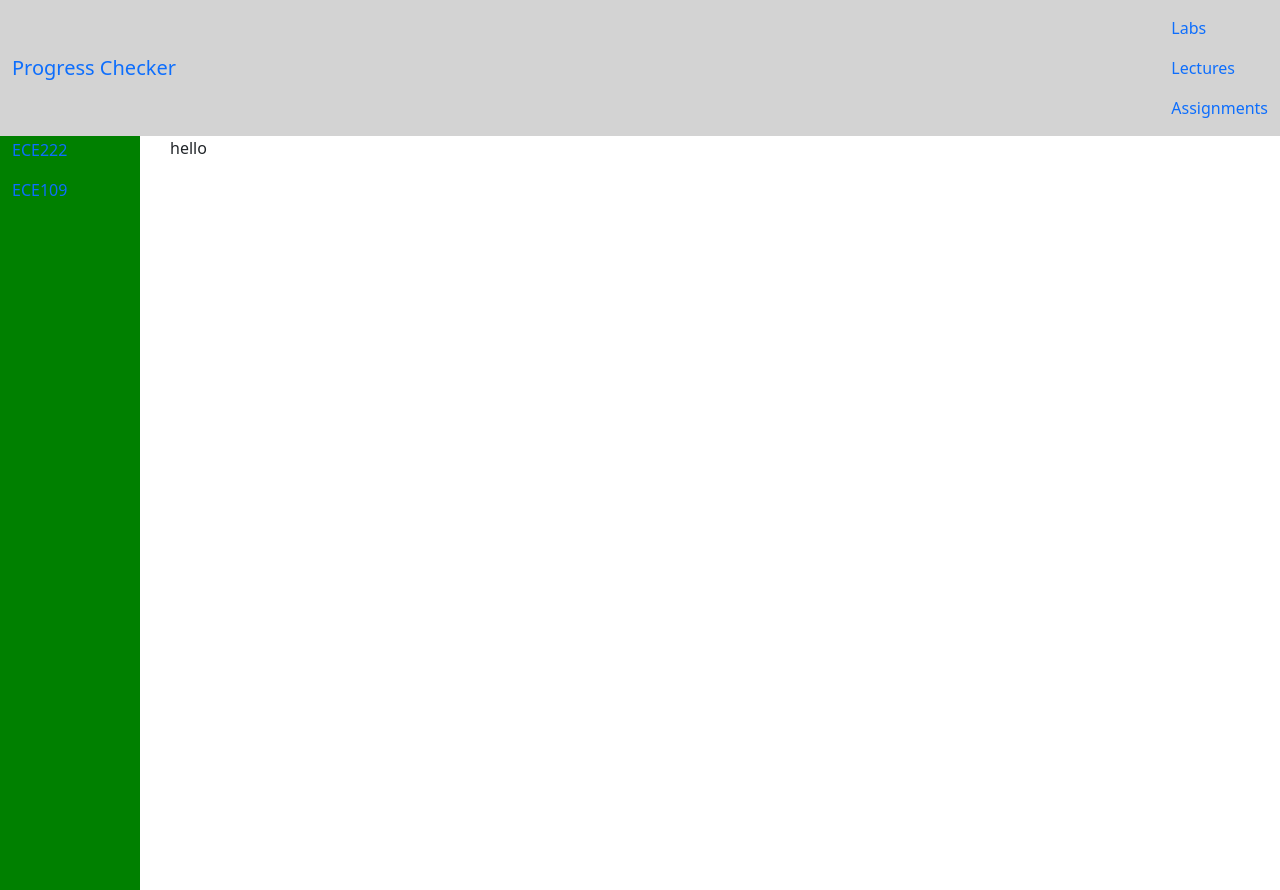
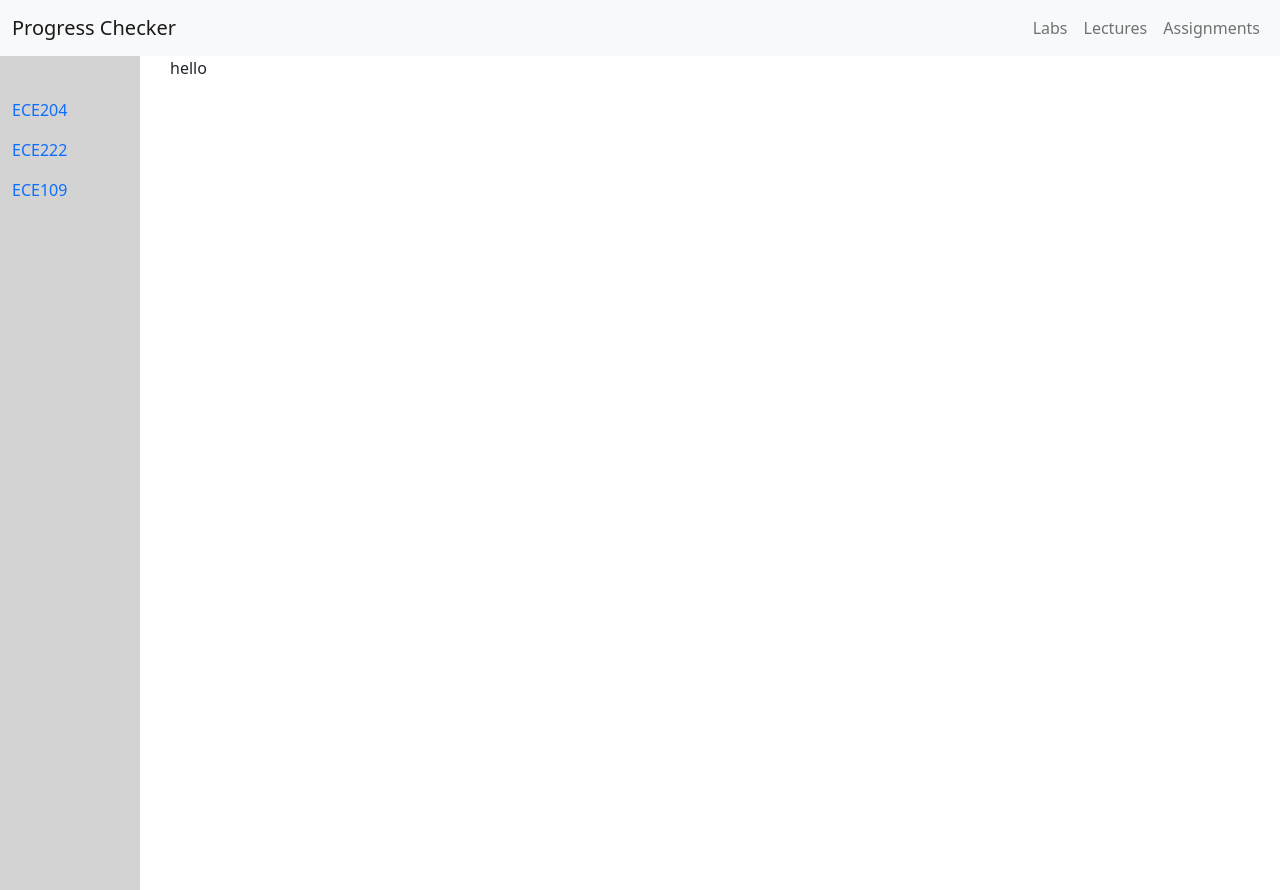
Before and after one commit to annegu/TravelBud, a Flask app: page / in a window 1280 px wide. Run offline with Flask 2, Linux system fonts and the light colour scheme.

Commit message:
Adjust top nav bar and change colour of side nav bar

```diff
--- a/static/style.css
+++ b/static/style.css
@@ -4,7 +4,7 @@ body {
 
 .navbar-fixed-left {
     margin-top: 30px;
-    background-color:green;
+    background-color: lightgray;
     padding-top: 30px;
     width: 140px;
     position: fixed;
@@ -12,9 +12,6 @@ body {
     height: 100%;
 }
 
-.navbar {
-    background-color:lightgrey;
-}
 
 /* Style page content */
 .main {
--- a/templates/home.html
+++ b/templates/home.html
@@ -7,6 +7,7 @@
     <link rel="stylesheet" href="static/style.css" />
 </head>
 <body>
+    <!-- Side Nav Bar -->
     <nav class = "navbar-fixed-left">
         <div class="container-fluid">
             <div class="navbar-header">
@@ -27,7 +28,9 @@
          </ul>
         </div>
     </nav>
-    <nav class = "navbar">
+
+    <!-- Top Nav Bar -->
+    <nav class = "navbar navbar-expand-md navbar-light bg-light">
         <div class="container-fluid">
             <div class="navbar-header">
                 <a class="navbar-brand" href="#">Progress Checker</a>
```
